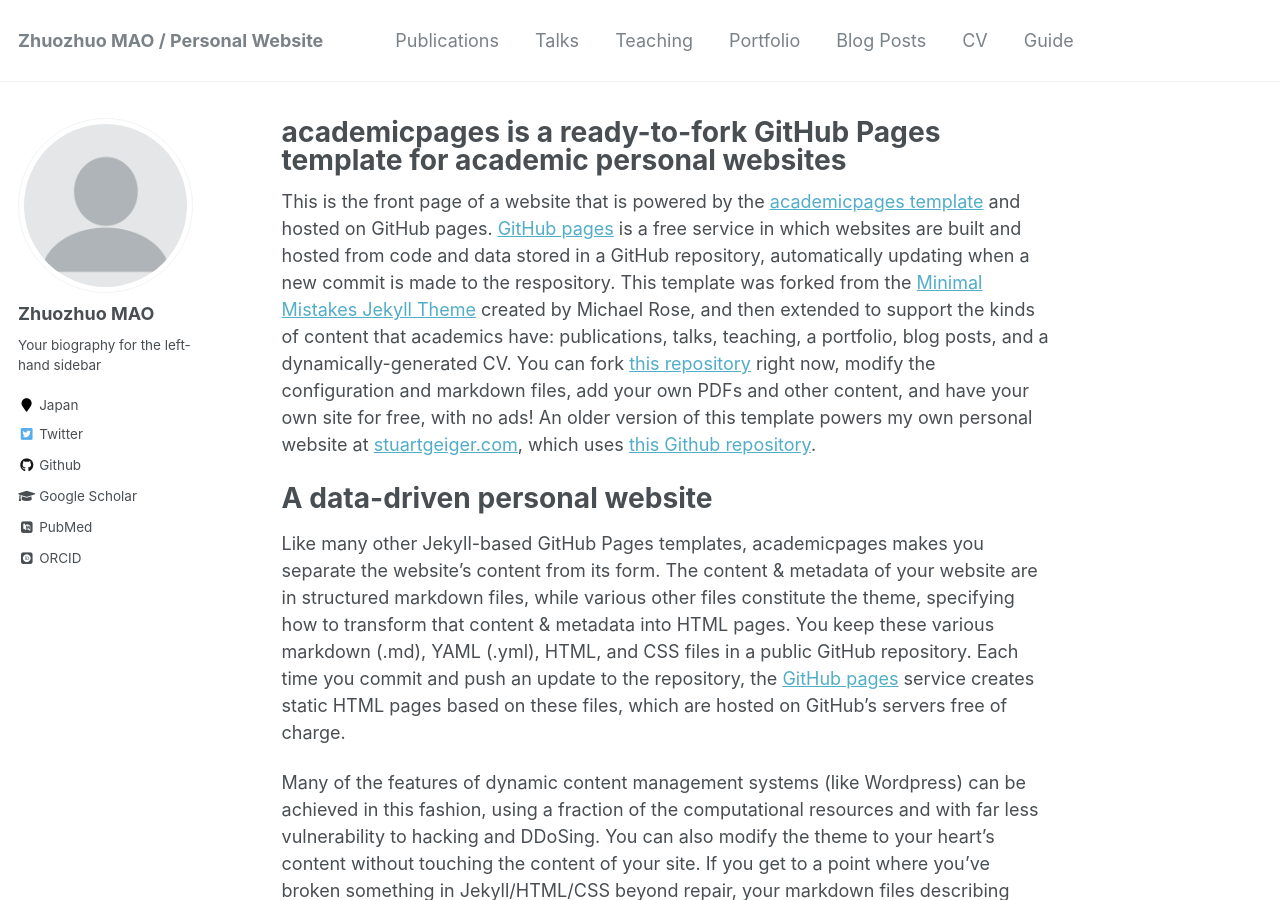
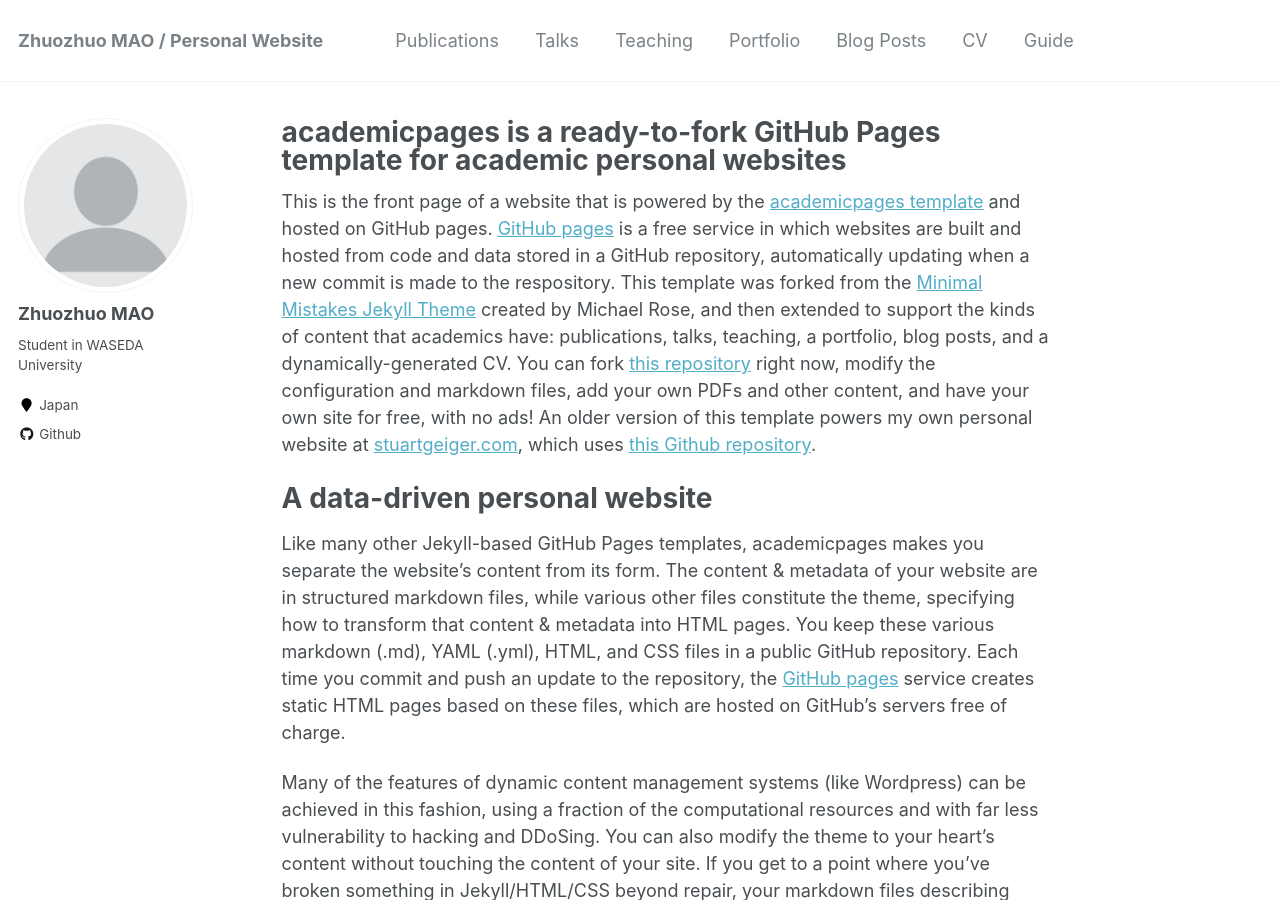
Before and after one commit to zhzhmao/zhzhmao.github.io, a Jekyll site: the page built from _pages/about.md, in a window 1280 px wide and 900 px high. Built offline with Jekyll 4.4.1, drawn with Linux system fonts in a browser that asks for light colours; some web fonts are replaced.

Commit message:
modified:   _config.yml

```diff
--- a/_config.yml
+++ b/_config.yml
@@ -57,7 +57,7 @@ yandex_site_verification :
 
 # Social Sharing
 twitter:
-  username               : &twitter
+  username               : #&twitter
 facebook:
   username               :
   app_id                 :
@@ -82,11 +82,11 @@ analytics:
 author:
   name             : "Zhuozhuo MAO"
   avatar           : "profile.png"
-  bio              : "Your biography for the left-hand sidebar"
+  bio              : "Student in WASEDA University"
   location         : "Japan"
   employer         :
-  pubmed           : "https://www.ncbi.nlm.nih.gov/pubmed/?term=john+snow"
-  googlescholar    : "http://yourfullgooglescholarurl.com"
+  pubmed           : #"https://www.ncbi.nlm.nih.gov/pubmed/?term=john+snow"
+  googlescholar    : #"http://yourfullgooglescholarurl.com"
   email            :
   researchgate     :  # example: "https://www.researchgate.net/profile/yourprofile"
   uri              :
@@ -96,20 +96,20 @@ author:
   flickr           :
   facebook         :
   foursquare       :
-  github           : "academicpages"
+  github           : "https://github.com/zhzhmao"
   google_plus      :
   keybase          :
   instagram        :
   impactstory      : #"https://profiles.impactstory.org/u/xxxx-xxxx-xxxx-xxxx"
   lastfm           :
   linkedin         :
-  orcid            : "http://orcid.org/yourorcidurl"
+  orcid            : #"http://orcid.org/yourorcidurl"
   pinterest        :
   soundcloud       :
   stackoverflow    : # http://stackoverflow.com/users/123456/username
   steam            :
   tumblr           :
-  twitter          : "replacethistwitterhandle"
+  twitter          : #"replacethistwitterhandle"
   vine             :
   weibo            :
   xing             :
```
